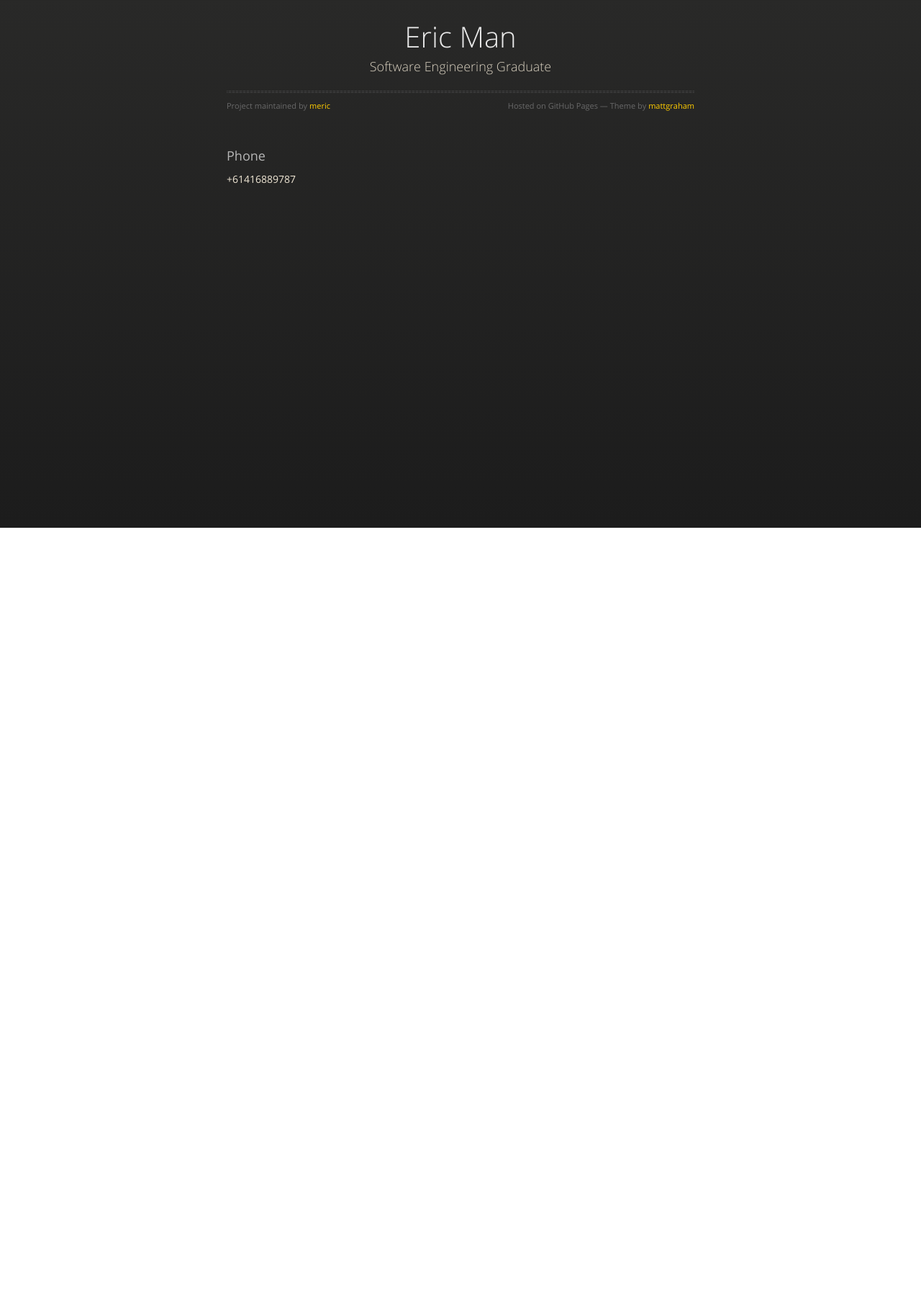
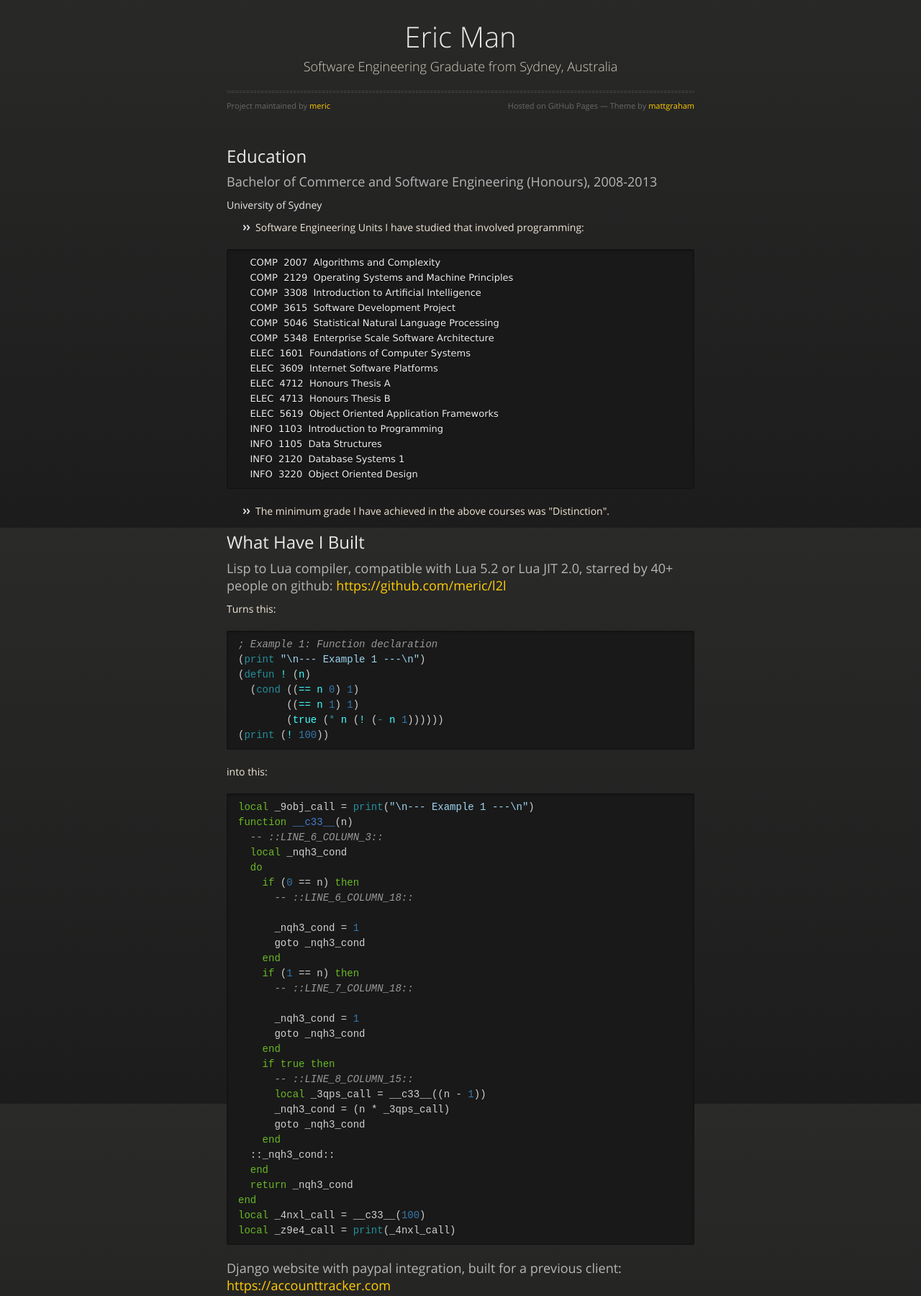
Before and after one commit to meric/meric.github.com, a plain HTML site: page index.html in a window 1280 px wide. Shown: the part 67-1867 px from the top of the page at 72% size. Before the commit the page ends 800 px from the top, so only its background shows below. Drawn offline with nearby package versions, Linux system fonts and the light colour scheme; grey boxes are pictures that could not be loaded.

Commit message:
Replace master branch with page content via GitHub

```diff
--- a/index.html
+++ b/index.html
@@ -29,15 +29,99 @@
       <section>
         <div id="title">
           <h1>Eric Man</h1>
-          <p>Software Engineering Graduate</p>
+          <p>Software Engineering Graduate from Sydney, Australia</p>
           <hr>
           <span class="credits left">Project maintained by <a href="https://github.com/meric">meric</a></span>
           <span class="credits right">Hosted on GitHub Pages &mdash; Theme by <a href="http://twitter.com/#!/michigangraham">mattgraham</a></span>
         </div>
 
-        <h3>Phone</h3>
+        <h2>Education</h2>
 
-<p>+61416889787</p>
+<h3>Bachelor of Commerce and Software Engineering (Honours), 2008-2013</h3>
+
+<h4>University of Sydney</h4>
+
+<ul>
+<li>Software Engineering Units I have studied that involved programming:</li>
+</ul><pre><code>    COMP  2007  Algorithms and Complexity
+    COMP  2129  Operating Systems and Machine Principles
+    COMP  3308  Introduction to Artificial Intelligence
+    COMP  3615  Software Development Project
+    COMP  5046  Statistical Natural Language Processing
+    COMP  5348  Enterprise Scale Software Architecture
+    ELEC  1601  Foundations of Computer Systems
+    ELEC  3609  Internet Software Platforms
+    ELEC  4712  Honours Thesis A
+    ELEC  4713  Honours Thesis B
+    ELEC  5619  Object Oriented Application Frameworks
+    INFO  1103  Introduction to Programming
+    INFO  1105  Data Structures
+    INFO  2120  Database Systems 1
+    INFO  3220  Object Oriented Design
+</code></pre>
+
+<p></p><p></p>
+
+<ul>
+<li>The minimum grade I have achieved in the above courses was "Distinction".</li>
+</ul><h2>What Have I Built</h2>
+
+<h3>Lisp to Lua compiler, compatible with Lua 5.2 or Lua JIT 2.0, starred by 40+ people on github: <a href="https://github.com/meric/l2l">https://github.com/meric/l2l</a>
+</h3>
+
+<p>Turns this:</p>
+
+<div class="highlight"><pre><span class="c1">; Example 1: Function declaration</span>
+<span class="p">(</span><span class="nb">print</span> <span class="s">"\n--- Example 1 ---\n"</span><span class="p">)</span>
+<span class="p">(</span><span class="nb">defun</span> <span class="nv">!</span> <span class="p">(</span><span class="nv">n</span><span class="p">)</span>
+  <span class="p">(</span><span class="nb">cond</span> <span class="p">((</span><span class="nv">==</span> <span class="nv">n</span> <span class="mi">0</span><span class="p">)</span> <span class="mi">1</span><span class="p">)</span>
+        <span class="p">((</span><span class="nv">==</span> <span class="nv">n</span> <span class="mi">1</span><span class="p">)</span> <span class="mi">1</span><span class="p">)</span>
+        <span class="p">(</span><span class="nv">true</span> <span class="p">(</span><span class="nb">*</span> <span class="nv">n</span> <span class="p">(</span><span class="nv">!</span> <span class="p">(</span><span class="nb">-</span> <span class="nv">n</span> <span class="mi">1</span><span class="p">))))))</span>
+<span class="p">(</span><span class="nb">print</span> <span class="p">(</span><span class="nv">!</span> <span class="mi">100</span><span class="p">))</span>
+</pre></div>
+
+<p>into this:</p>
+
+<div class="highlight"><pre><span class="kd">local</span> <span class="n">_9obj_call</span> <span class="o">=</span> <span class="nb">print</span><span class="p">(</span><span class="s2">"</span><span class="se">\n</span><span class="s">--- Example 1 ---</span><span class="se">\n</span><span class="s">"</span><span class="p">)</span>
+<span class="k">function</span> <span class="nf">__c33__</span><span class="p">(</span><span class="n">n</span><span class="p">)</span>
+  <span class="c1">-- ::LINE_6_COLUMN_3::</span>
+  <span class="kd">local</span> <span class="n">_nqh3_cond</span>
+  <span class="k">do</span>
+    <span class="k">if</span> <span class="p">(</span><span class="mi">0</span> <span class="o">==</span> <span class="n">n</span><span class="p">)</span> <span class="k">then</span>
+      <span class="c1">-- ::LINE_6_COLUMN_18::</span>
+
+      <span class="n">_nqh3_cond</span> <span class="o">=</span> <span class="mi">1</span>
+      <span class="n">goto</span> <span class="n">_nqh3_cond</span>
+    <span class="k">end</span>
+    <span class="k">if</span> <span class="p">(</span><span class="mi">1</span> <span class="o">==</span> <span class="n">n</span><span class="p">)</span> <span class="k">then</span>
+      <span class="c1">-- ::LINE_7_COLUMN_18::</span>
+
+      <span class="n">_nqh3_cond</span> <span class="o">=</span> <span class="mi">1</span>
+      <span class="n">goto</span> <span class="n">_nqh3_cond</span>
+    <span class="k">end</span>
+    <span class="k">if</span> <span class="kc">true</span> <span class="k">then</span>
+      <span class="c1">-- ::LINE_8_COLUMN_15::</span>
+      <span class="kd">local</span> <span class="n">_3qps_call</span> <span class="o">=</span> <span class="n">__c33__</span><span class="p">((</span><span class="n">n</span> <span class="o">-</span> <span class="mi">1</span><span class="p">))</span>
+      <span class="n">_nqh3_cond</span> <span class="o">=</span> <span class="p">(</span><span class="n">n</span> <span class="o">*</span> <span class="n">_3qps_call</span><span class="p">)</span>
+      <span class="n">goto</span> <span class="n">_nqh3_cond</span>
+    <span class="k">end</span>
+  <span class="p">::</span><span class="n">_nqh3_cond</span><span class="p">::</span>
+  <span class="k">end</span>
+  <span class="k">return</span> <span class="n">_nqh3_cond</span>
+<span class="k">end</span>
+<span class="kd">local</span> <span class="n">_4nxl_call</span> <span class="o">=</span> <span class="n">__c33__</span><span class="p">(</span><span class="mi">100</span><span class="p">)</span>
+<span class="kd">local</span> <span class="n">_z9e4_call</span> <span class="o">=</span> <span class="nb">print</span><span class="p">(</span><span class="n">_4nxl_call</span><span class="p">)</span>
+</pre></div>
+
+<h3>Django website with paypal integration, built for a previous client: <a href="https://accounttracker.com">https://accounttracker.com</a>
+</h3>
+
+<p><img src="http://i.imgur.com/ofUnj2q.png" alt="AccountTracker.com"></p>
+
+<h3>Scalable notification framework using redis, each notification having a different set of recipients: (on the right side of) <a href="http://gradconnection.com.au">http://gradconnection.com.au</a>
+</h3>
+
+<p><img src="http://i.imgur.com/HsTQw5A.png" alt="Gradconnection notifications"></p>
       </section>
 
     </div>
```
Also changed, not shown: params.json (+1 -1 lines).
